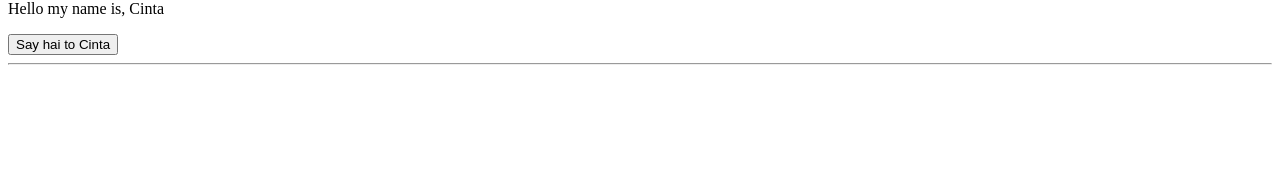
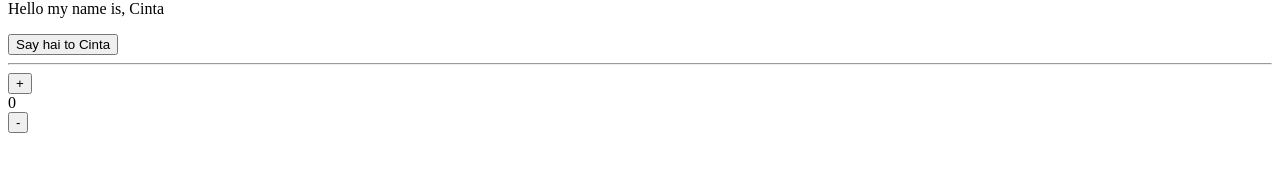
Before and after one commit to iqbalrivaldi28/Learn-React-Fundamental-1, a React (Vite) app: page / in a window 1280 px wide. Shown: the part 573-744 px from the top of the page. Built offline with nearby package versions, Linux system fonts and the light colour scheme.

Commit message:
feat: add useState concepts

```diff
--- a/src/App.jsx
+++ b/src/App.jsx
@@ -1,6 +1,7 @@
 import EventHandler from './components/Event-Hanlder';
 import JsxNonJsx from './components/Jsx-NonJsx';
 import PropsReusableComponent from './components/Props-Reusable-Component';
+import UseStateConcepts from './components/UseState-Concepts';
 import VariableInJsx from './components/Variable-In-Jsx';
 
 function App() {
@@ -27,6 +28,8 @@ function App() {
       <EventHandler name="Cinta " />
 
       <hr />
+      {/* UseState */}
+      <UseStateConcepts />
 
     </>
   );
--- /dev/null
+++ b/src/components/UseState-Concepts.jsx
@@ -0,0 +1,25 @@
+import { useState } from 'react';
+
+const UseStateConcepts = () => {
+  const [counter, setCounter] = useState(0);
+
+  const handleIncrement = () => {
+    setCounter(counter + 1);
+  };
+
+  const handleDecrement = () => {
+    if (counter > 0) {
+      setCounter(counter - 1);
+    }
+  };
+
+  return (
+    <>
+      <button onClick={handleIncrement}>+</button>
+      <div>{counter}</div>
+      <button onClick={handleDecrement}>-</button>
+    </>
+  );
+};
+
+export default UseStateConcepts;
```
